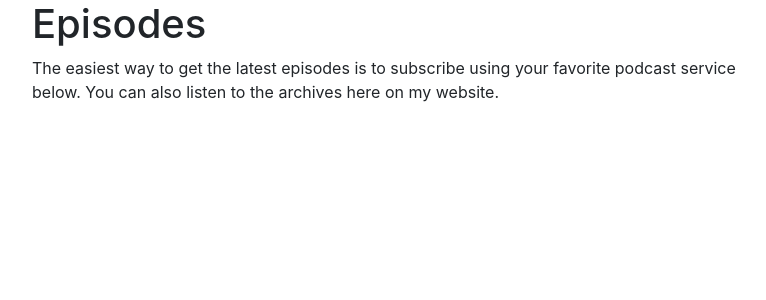
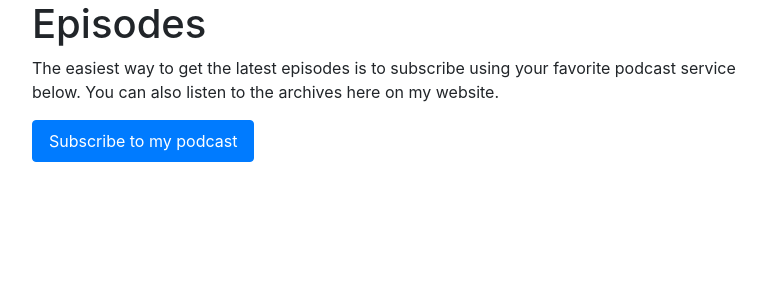
Before and after one commit to tslevy/mm4t-site, a Jekyll site: the page built from episodes.md, in a window 1280 px wide. Shown: the top 300 px of the page, without its empty margins (243-1009 px from the left). Built offline with Jekyll 4.4.1, drawn with Linux system fonts in a browser that asks for light colours.

Commit message:
add podcast subscribe include

```diff
--- /dev/null
+++ b/_includes/subscribe-to-podcast.html
@@ -0,0 +1,12 @@
+<button class="btn btn-primary" type="button" data-toggle="collapse" data-target="#subscribe-to-podcast" aria-expanded="false" aria-controls="collapseExample">
+  Subscribe to my podcast
+</button>
+<div class="collapse" id="subscribe-to-podcast">
+  <div class="mt-2">
+    <ul class="list-unstyled mb-0">
+      <li class="mb-2"><a class="btn btn-light" href="https://podcasts.apple.com/us/podcast/money-moves-for-teens/id1513765051">Apple Podcasts</a></li>
+      <li class="mb-2"><a class="btn btn-light" href="https://open.spotify.com/show/73hQ29j396y2cYs77bnXGr">Spotify</a></li>
+      <li class="mb-2"><a class="btn btn-light" href="https://podcasts.google.com/?feed=aHR0cHM6Ly9mZWVkcy5zb3VuZGNsb3VkLmNvbS91c2Vycy9zb3VuZGNsb3VkOnVzZXJzOjQ5MjUxMDM1NC9zb3VuZHMucnNz&ved=0CAIQ7dUFahcKEwjQ7YGB1cfpAhUAAAAAHQAAAAAQFA">Google Podcasts</a></li>
+      <li><a class="btn btn-light" href="https://mmft.buzzsprout.com/1341670">See more options</a></li>
+  </div>
+</div>
--- a/_layouts/episodes.html
+++ b/_layouts/episodes.html
@@ -21,11 +21,12 @@
   <h1>{{page.title}}</h1>
 
   {{content}}
+  {% include subscribe-to-podcast.html %}
 
   <!-- Auto-generated list of episode links from RSS feed -->
-  <ul class="list-unstyled">
+  <ul class="list-unstyled mt-5">
     {% for item in site.data.episodes.items %}
-    <li class="mb-5"><a href="#" class="h2">{{item.title}}</a>
+    <li class="mb-5"><a href="#" class="h3 font-weight-normal">{{item.title}}</a>
       <span class="d-block text-muted">{{item.date_published | date: "%B %d, %Y"}}</span>
     </li>
     {% endfor %}
@@ -38,8 +39,8 @@
   <!-- Optional JavaScript -->
   <!-- jQuery first, then Popper.js, then Bootstrap JS -->
   <script src="https://code.jquery.com/jquery-3.5.1.slim.min.js" integrity="sha384-DfXdz2htPH0lsSSs5nCTpuj/zy4C+OGpamoFVy38MVBnE+IbbVYUew+OrCXaRkfj" crossorigin="anonymous"></script>
-  <script src="assets/bootstrap/js/bootstrap.bundle.min.js"></script>
-  <script src="assets/bootstrap/js/bootstrap.bundle.js.map"></script>
+  <script src="/assets/bootstrap/js/bootstrap.bundle.min.js"></script>
+  <script src="/assets/bootstrap/js/bootstrap.bundle.js.map"></script>
 </body>
 
 </html>
--- a/assets/css/main.scss
+++ b/assets/css/main.scss
@@ -33,7 +33,7 @@
 
 // Set this value low enough to ensure you get WCAG-compliant color contrast when Bootstrap auto-selects foreground color based on background color. Double check the result.
 // The yiq lightness value that determines when the lightness of color changes from "dark" to "light". Acceptable values are between 0 and 255.
-$yiq-contrasted-threshold:  100;
+$yiq-contrasted-threshold:  130;
 
 // Set the named colors used for feedback.
 // Success
```
